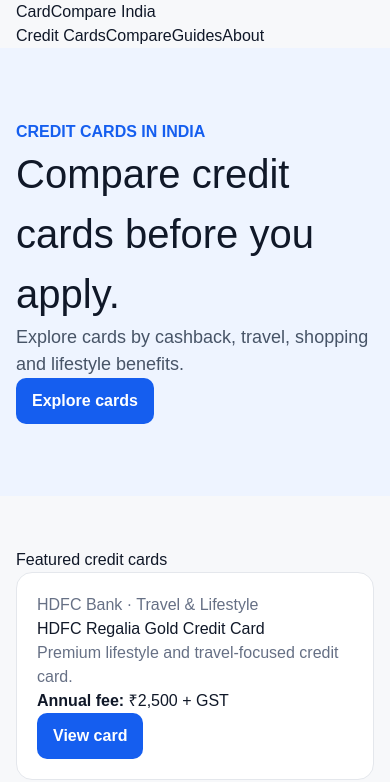
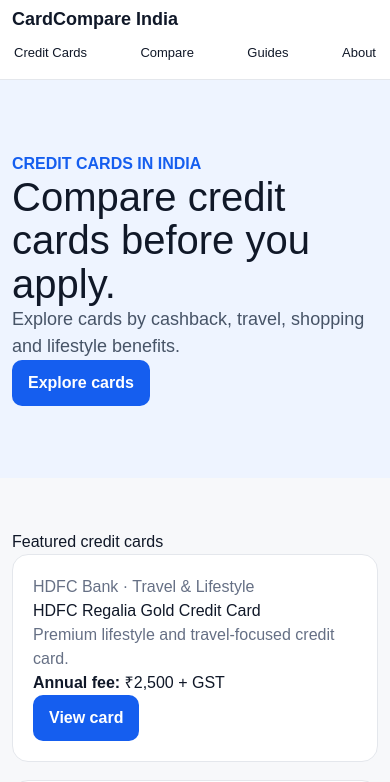
Before and after one commit to Rock682/Credit-card-affiliate-website, a Next.js app: page / in a window 390 px wide. Shown: the top 782 px of the page. Built offline with nearby package versions, Linux system fonts and the light colour scheme.

Commit message:
Improve responsive mobile styling

```diff
--- a/app/globals.css
+++ b/app/globals.css
@@ -1 +1,25 @@
-@import "tailwindcss";:root{--bg:#f7f8fa;--fg:#101828;--muted:#667085;--brand:#155eef;--border:#e4e7ec}*{box-sizing:border-box}body{margin:0;background:var(--bg);color:var(--fg);font-family:Arial,Helvetica,sans-serif}a{text-decoration:none;color:inherit}.container{width:min(1180px,calc(100% - 32px));margin:auto}.card{background:#fff;border:1px solid var(--border);border-radius:16px}.btn{display:inline-flex;border-radius:10px;padding:11px 16px;font-weight:700;background:var(--brand);color:#fff}.muted{color:var(--muted)}
+@import "tailwindcss";
+
+:root{--bg:#f7f8fa;--fg:#101828;--muted:#667085;--brand:#155eef;--border:#e4e7ec}
+*{box-sizing:border-box}
+html{overflow-x:hidden}
+body{margin:0;background:var(--bg);color:var(--fg);font-family:Arial,Helvetica,sans-serif;overflow-x:hidden}
+a{text-decoration:none;color:inherit}
+.container{width:min(1180px,calc(100% - 32px));margin:auto}
+.card{background:#fff;border:1px solid var(--border);border-radius:16px}
+.btn{display:inline-flex;border-radius:10px;padding:11px 16px;font-weight:700;background:var(--brand);color:#fff}
+.muted{color:var(--muted)}
+
+.site-header{background:#fff;border-bottom:1px solid var(--border);position:sticky;top:0;z-index:20}
+.header-inner{min-height:68px;display:flex;justify-content:space-between;align-items:center;gap:20px}
+.brand{font-weight:800;font-size:20px;white-space:nowrap}
+.site-nav{display:flex;align-items:center;gap:18px;font-size:14px;white-space:nowrap}
+
+@media (max-width:700px){
+  .container{width:min(100% - 24px,1180px)}
+  .header-inner{min-height:72px;padding:10px 0;flex-wrap:wrap;gap:8px}
+  .brand{font-size:18px;line-height:1.1}
+  .site-nav{width:100%;justify-content:space-between;gap:8px;font-size:13px;overflow-x:auto;padding-bottom:2px}
+  .site-nav a{padding:5px 2px}
+  h1{line-height:1.08}
+}
```
